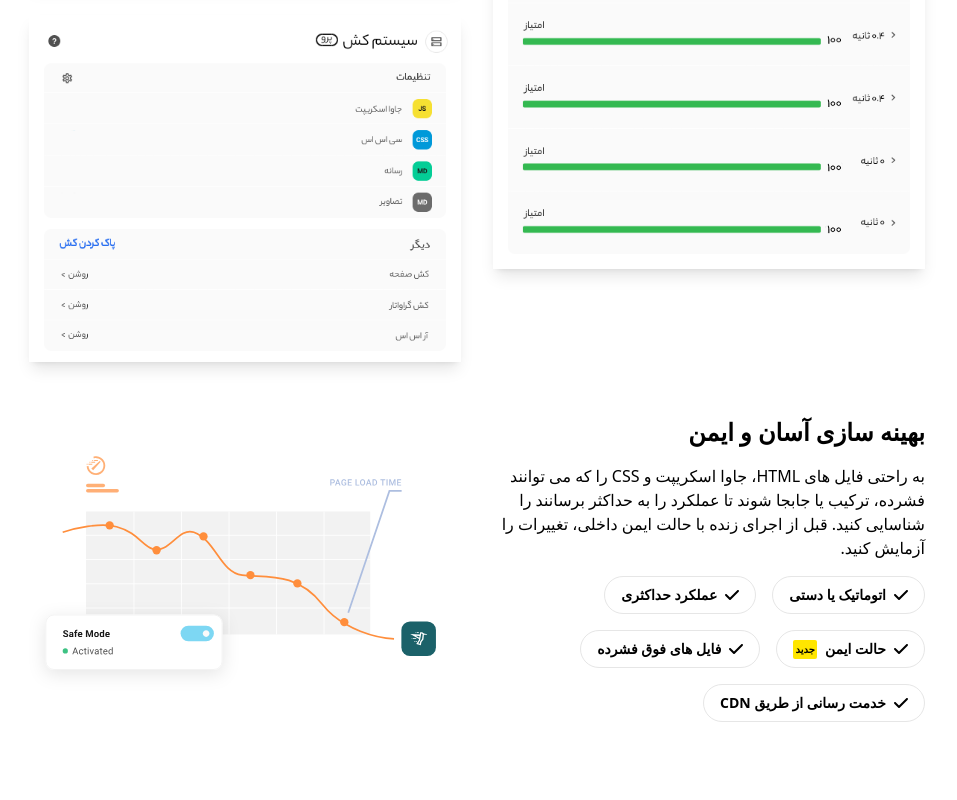
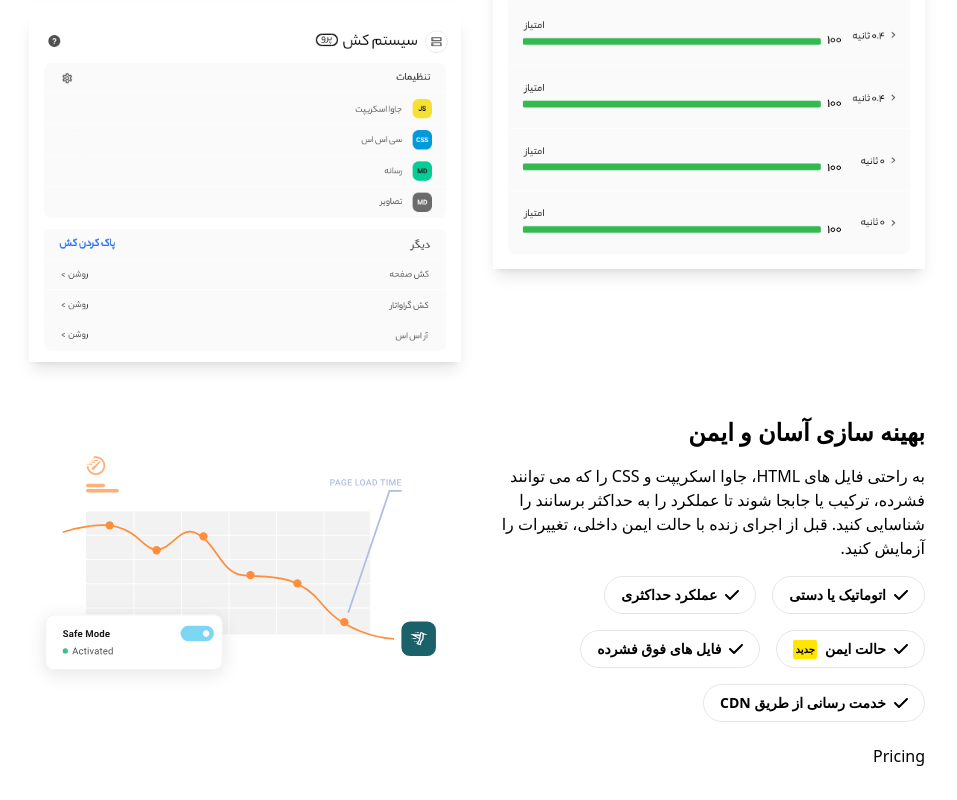
Before and after one commit to mahyarErshad/hummingbird, a React (Create React App) app: page / in a window 1280 px wide. Shown: the part 1089-1889 px from the top of the page, without its empty margins (163-1120 px from the left). Before the commit the page ends 1865 px from the top, so only its background shows below. Built offline with nearby package versions, Linux system fonts and the light colour scheme; a web font is replaced by a local one.

Commit message:
Imported Pricing

```diff
--- a/src/Components/Body/MainBody.jsx
+++ b/src/Components/Body/MainBody.jsx
@@ -1,10 +1,12 @@
 import React, { memo } from "react";
 import Banner from "./Banner";
+import Pricing from "./Pricing";
 
 function MainBody() {
   return (
     <main className="mt-[3.75rem] max-lg:px-4 lg:px-[15%] pb-8">
       <Banner />
+      <Pricing />
     </main>
   );
 }
```
